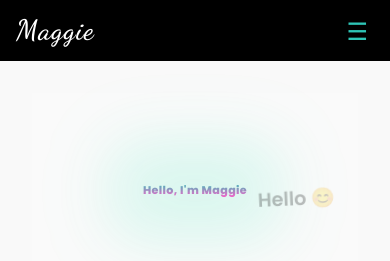
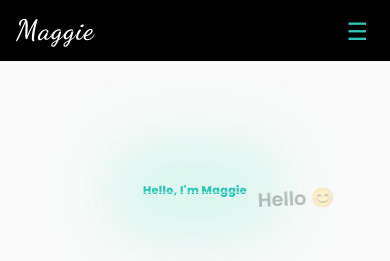
Before and after one commit to mellinwood1023/Maggie_Portfolio, a React (Vite) app: page / in a window 390 px wide. Shown: the top 261 px of the page. Built offline with nearby package versions, Linux system fonts and the light colour scheme.

Commit message:
fixing gradient

```diff
--- a/src/pages/Home.tsx
+++ b/src/pages/Home.tsx
@@ -14,8 +14,9 @@ export default function Home() {
 >
   <defs>
     <linearGradient id="gradient" gradientTransform="rotate(90)">
-      <stop offset="0%" stopColor="#2EC4B6" />
-      <stop offset="100%" stopColor="#ff5ecb" />
+      <stop offset="55%" stop-color="#2EC4B6"></stop>
+      <stop offset="70%" stop-color="#9DEBDA"></stop>
+      <stop offset="20%" stop-color="#2EC4B6"></stop>
     </linearGradient>
   </defs>
   <text
--- a/src/styles/Home.css
+++ b/src/styles/Home.css
@@ -7,6 +7,7 @@
   flex-direction: column;
   align-items: center;
   justify-content: flex-start;
+
 }
 
 /* Header with centered content */
@@ -167,3 +168,15 @@
     font-size: 1.2rem;
   }
 }
+
+@media (max-width: 768px) {
+  .gradient-heading {
+    font-size: 3rem;
+  }
+}
+
+@media (max-width: 480px) {
+  .gradient-heading {
+    font-size: 2.2rem;
+  }
+}
```
